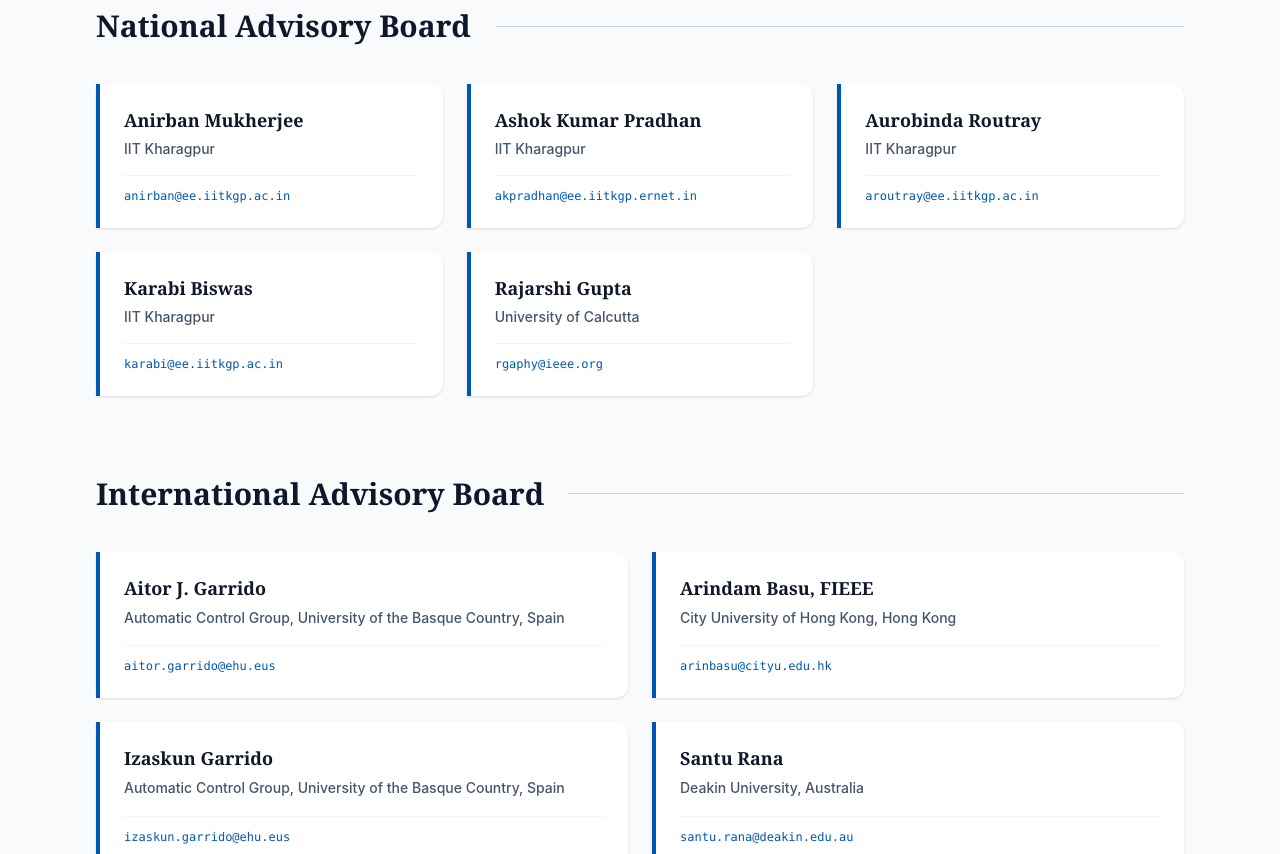
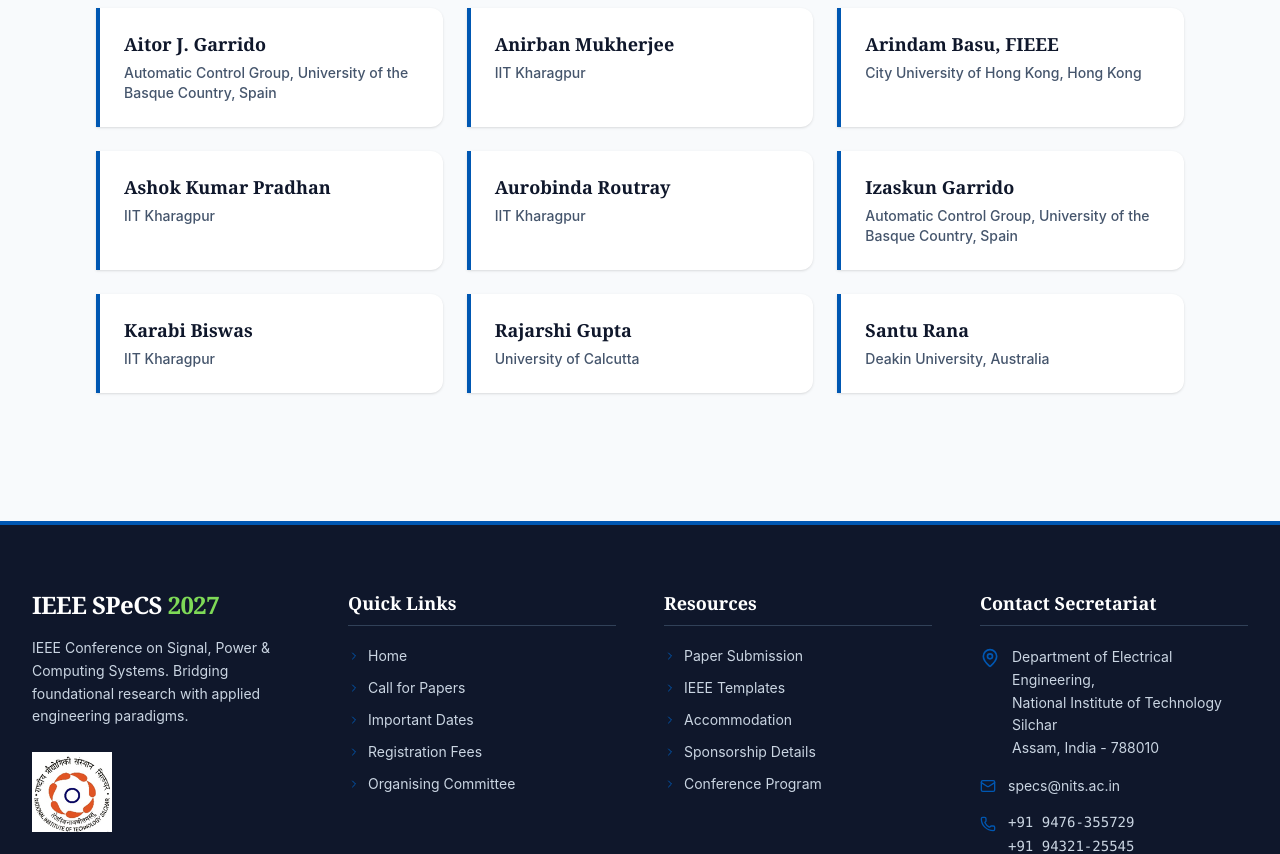
Before and after one commit to irav24/specs-site, a React (Vite) app: page /committee/advisory in a window 1280 px wide. Shown: the part 480-1334 px from the top of the page. Built offline with nearby package versions, Linux system fonts and the light colour scheme.

Commit message:
made updates

```diff
--- a/src/components/layout/Navbar.jsx
+++ b/src/components/layout/Navbar.jsx
@@ -114,6 +114,8 @@
           <div className="hidden lg:flex w-full lg:w-1/4 items-center justify-end gap-6">
              <img src="/nitslogo.png" alt="NIT Silchar Logo" className="h-16 lg:h-20 w-auto object-contain" />
              <img src="/Sponsor.png" alt="Sponsor logo" className="h-16 lg:h-20 w-auto object-contain" />
+                          <img src="/sponsor2.jpeg" alt="Sponsor logo" className="h-16 lg:h-20 w-auto object-contain" />
+
           </div>
 
         </div>
--- a/src/pages/Home.jsx
+++ b/src/pages/Home.jsx
@@ -47,7 +47,7 @@
 
           <div className="inline-flex items-center gap-2 px-4 py-1.5 rounded-full bg-white/10 border border-white/20 backdrop-blur-md mb-8 text-white text-xs font-mono font-bold uppercase tracking-widest">
             <span className="w-1.5 h-1.5 rounded-full bg-[#7ed957] animate-pulse"></span>
-            May 25 – 27, 2027 • NIT Silchar, India
+            May 24 – 26, 2027 • NIT Silchar, India
           </div>
 
 
--- a/src/pages/authors/ImportantDates.jsx
+++ b/src/pages/authors/ImportantDates.jsx
@@ -56,7 +56,7 @@
     {
       id: 6,
       title: "Conference Dates",
-      date: "May 25 – 27, 2027",
+      date: "May 24 – 26, 2027",
       description: "IEEE SPeCS 2027 takes place at NIT Silchar.",
       icon: <Calendar className="w-6 h-6 text-white" />,
       color: "bg-[#7ed957]",
--- a/src/pages/committee/Advisory.jsx
+++ b/src/pages/committee/Advisory.jsx
@@ -1,19 +1,16 @@
 import React from 'react';
 
 export default function Advisory() {
-  const nationalAdvisory = [
-    { name: "Anirban Mukherjee", affiliation: "IIT Kharagpur", email: "anirban@ee.iitkgp.ac.in" },
-    { name: "Ashok Kumar Pradhan", affiliation: "IIT Kharagpur", email: "akpradhan@ee.iitkgp.ernet.in" },
-    { name: "Aurobinda Routray", affiliation: "IIT Kharagpur", email: "aroutray@ee.iitkgp.ac.in" },
-    { name: "Karabi Biswas", affiliation: "IIT Kharagpur", email: "karabi@ee.iitkgp.ac.in" },
-    { name: "Rajarshi Gupta", affiliation: "University of Calcutta", email: "rgaphy@ieee.org" }
-  ];
-
-  const internationalAdvisory = [
-    { name: "Aitor J. Garrido", affiliation: "Automatic Control Group, University of the Basque Country, Spain", email: "aitor.garrido@ehu.eus" },
-    { name: "Arindam Basu, FIEEE", affiliation: "City University of Hong Kong, Hong Kong", email: "arinbasu@cityu.edu.hk" },
-    { name: "Izaskun Garrido", affiliation: "Automatic Control Group, University of the Basque Country, Spain", email: "izaskun.garrido@ehu.eus" },
-    { name: "Santu Rana", affiliation: "Deakin University, Australia", email: "santu.rana@deakin.edu.au" }
+  const advisoryMembers = [
+    { name: "Aitor J. Garrido", affiliation: "Automatic Control Group, University of the Basque Country, Spain" },
+    { name: "Anirban Mukherjee", affiliation: "IIT Kharagpur" },
+    { name: "Arindam Basu, FIEEE", affiliation: "City University of Hong Kong, Hong Kong" },
+    { name: "Ashok Kumar Pradhan", affiliation: "IIT Kharagpur" },
+    { name: "Aurobinda Routray", affiliation: "IIT Kharagpur" },
+    { name: "Izaskun Garrido", affiliation: "Automatic Control Group, University of the Basque Country, Spain" },
+    { name: "Karabi Biswas", affiliation: "IIT Kharagpur" },
+    { name: "Rajarshi Gupta", affiliation: "University of Calcutta" },
+    { name: "Santu Rana", affiliation: "Deakin University, Australia" }
   ];
 
   return (
@@ -31,69 +28,19 @@
           </p>
         </div>
 
-        {/* National Advisory Section */}
-        <section className="mb-20">
-          <div className="flex items-center gap-6 mb-10">
-            <h2 className="font-serif text-2xl md:text-3xl font-bold text-slate-900 whitespace-nowrap">
-              National Advisory Board
-            </h2>
-            <div className="flex-1 h-px bg-slate-300"></div>
-          </div>
-
+        {/* Unified Advisory Grid */}
         <div className="grid grid-cols-1 sm:grid-cols-2 lg:grid-cols-3 gap-6">
-            {nationalAdvisory.map((member, idx) => (
+          {advisoryMembers.map((member, idx) => (
             <div key={idx} className="bg-white border-l-4 border-[#0057b2] hover:border-[#7ed957] p-6 rounded-r-xl shadow-sm hover:shadow-md transition-all group flex flex-col h-full">
               <h3 className="font-serif font-bold text-lg text-slate-900 group-hover:text-[#0057b2] transition-colors leading-snug">
                 {member.name}
               </h3>
-                <p className="text-sm text-slate-600 font-medium mt-1.5 mb-4 flex-grow">
+              <p className="text-sm text-slate-600 font-medium mt-1.5 flex-grow">
                 {member.affiliation}
               </p>
-                {member.email && (
-                  <a
-                    href={`mailto:${member.email}`}
-                    className="text-xs font-mono text-[#0057b2] hover:text-[#7ed957] transition-colors truncate block border-t border-slate-100 pt-3 mt-auto"
-                    title={member.email}
-                  >
-                    {member.email}
-                  </a>
-                )}
             </div>
           ))}
         </div>
-        </section>
-
-        {/* International Advisory Section */}
-        <section>
-          <div className="flex items-center gap-6 mb-10">
-            <h2 className="font-serif text-2xl md:text-3xl font-bold text-slate-900 whitespace-nowrap">
-              International Advisory Board
-            </h2>
-            <div className="flex-1 h-px bg-slate-300"></div>
-          </div>
-
-          <div className="grid grid-cols-1 sm:grid-cols-2 gap-6">
-            {internationalAdvisory.map((member, idx) => (
-              <div key={idx} className="bg-white border-l-4 border-[#0057b2] hover:border-[#7ed957] p-6 rounded-r-xl shadow-sm hover:shadow-md transition-all group flex flex-col h-full">
-                <h3 className="font-serif font-bold text-lg text-slate-900 group-hover:text-[#0057b2] transition-colors leading-snug">
-                  {member.name}
-                </h3>
-                <p className="text-sm text-slate-600 font-medium mt-1.5 mb-4 flex-grow leading-relaxed">
-                  {member.affiliation}
-                </p>
-                {member.email && (
-                  <a
-                    href={`mailto:${member.email}`}
-                    className="text-xs font-mono text-[#0057b2] hover:text-[#7ed957] transition-colors truncate block border-t border-slate-100 pt-3 mt-auto"
-                    title={member.email}
-                  >
-                    {member.email}
-                  </a>
-                )}
-              </div>
-            ))}
-          </div>
-        </section>
 
       </div>
     </div>
--- a/src/pages/sponsors/oursponsors.jsx
+++ b/src/pages/sponsors/oursponsors.jsx
@@ -3,33 +3,40 @@
 export default function OurSponsors() {
 
   // 1. Technical Co-Sponsors Array
-  // Keep adding new sponsors inside these brackets [ ] separated by commas
   const technicalSponsors = [
     { name: "Signal Processing Society, Kolkata Subsection", logo: "/Sponsor.png", tier: "Technical Co-Sponsor" },
     { name: "Silchar Subsection", logo: "/sponsor2.jpeg", tier: "Technical Co-Sponsor" },
     // ADD NEW TECHNICAL SPONSORS HERE:
-    // { name: "Example Name", logo: "/example.png", tier: "Technical Co-Sponsor" },
+    // { name: "Example Name", logo: "/example.png", tier: "Technical Co-Sponsor", sizeClass: "scale-110" },
   ];
 
   // 2. Financial Sponsors Array
-  // Keep adding new sponsors inside these brackets [ ] separated by commas
   const financialSponsors = [
-    { name: "Sponsor 1", logo: "/Sponsor.png", tier: "Financial Sponsor" },
-
+    {
+      name: "Sponsor 1",
+      logo: "/Sponsor.png",
+      tier: "Financial Sponsor",
+      // Using scale-150 to specifically make this logo much bigger
+      sizeClass: "scale-150"
+    },
     // ADD NEW FINANCIAL SPONSORS HERE:
     // { name: "Example Name", logo: "/example.png", tier: "Silver Sponsor" },
   ];
 
   // Reusable Card Component for clean code
   const SponsorCard = ({ sponsor }) => (
-    <div className="bg-slate-50 p-6 rounded-2xl border border-slate-200 shadow-sm hover:shadow-md hover:border-[#0057b2]/30 transition-all flex flex-col items-center justify-center min-h-[200px] group">
-      <div className="h-20 w-full flex items-center justify-center mb-5">
+    <div className="bg-slate-50 p-6 rounded-2xl border border-slate-200 shadow-sm hover:shadow-md hover:border-[#0057b2]/30 transition-all flex flex-col items-center justify-center min-h-[220px] group">
+
+      {/* Increased container height to h-32 to allow for larger logos */}
+      <div className="h-32 w-full flex items-center justify-center mb-5">
         <img
           src={sponsor.logo}
           alt={sponsor.name}
-          className="max-h-full max-w-full object-contain mix-blend-multiply group-hover:scale-105 transition-transform duration-300"
+          // Applies the custom sizeClass if it exists in the array above
+          className={`max-h-full max-w-full object-contain mix-blend-multiply group-hover:scale-110 transition-transform duration-300 ${sponsor.sizeClass || ''}`}
         />
       </div>
+
       <div className="w-full text-center border-t border-slate-200 pt-3 mt-auto">
         <span className="text-[10px] sm:text-xs font-bold uppercase tracking-widest text-[#0057b2]">
           {sponsor.tier}
@@ -62,7 +69,7 @@
               Technical Co-Sponsors
             </h2>
             {technicalSponsors.length > 0 ? (
-              <div className="grid grid-cols-1 sm:grid-cols-2 gap-6">
+              <div className={`grid grid-cols-1 gap-6 ${technicalSponsors.length === 1 ? 'max-w-sm mx-auto' : 'sm:grid-cols-2'}`}>
                 {technicalSponsors.map((sponsor, idx) => (
                   <SponsorCard key={`tech-${idx}`} sponsor={sponsor} />
                 ))}
@@ -82,7 +89,7 @@
               Financial Sponsors
             </h2>
             {financialSponsors.length > 0 ? (
-              <div className="grid grid-cols-1 sm:grid-cols-2 gap-6">
+              <div className={`grid grid-cols-1 gap-6 ${financialSponsors.length === 1 ? 'max-w-sm mx-auto' : 'sm:grid-cols-2'}`}>
                 {financialSponsors.map((sponsor, idx) => (
                   <SponsorCard key={`fin-${idx}`} sponsor={sponsor} />
                 ))}
```
Also changed, not shown: src/pages/committee/Technical.jsx (+18 -25 lines). Lines whose indentation alone changed are shown as unchanged.
